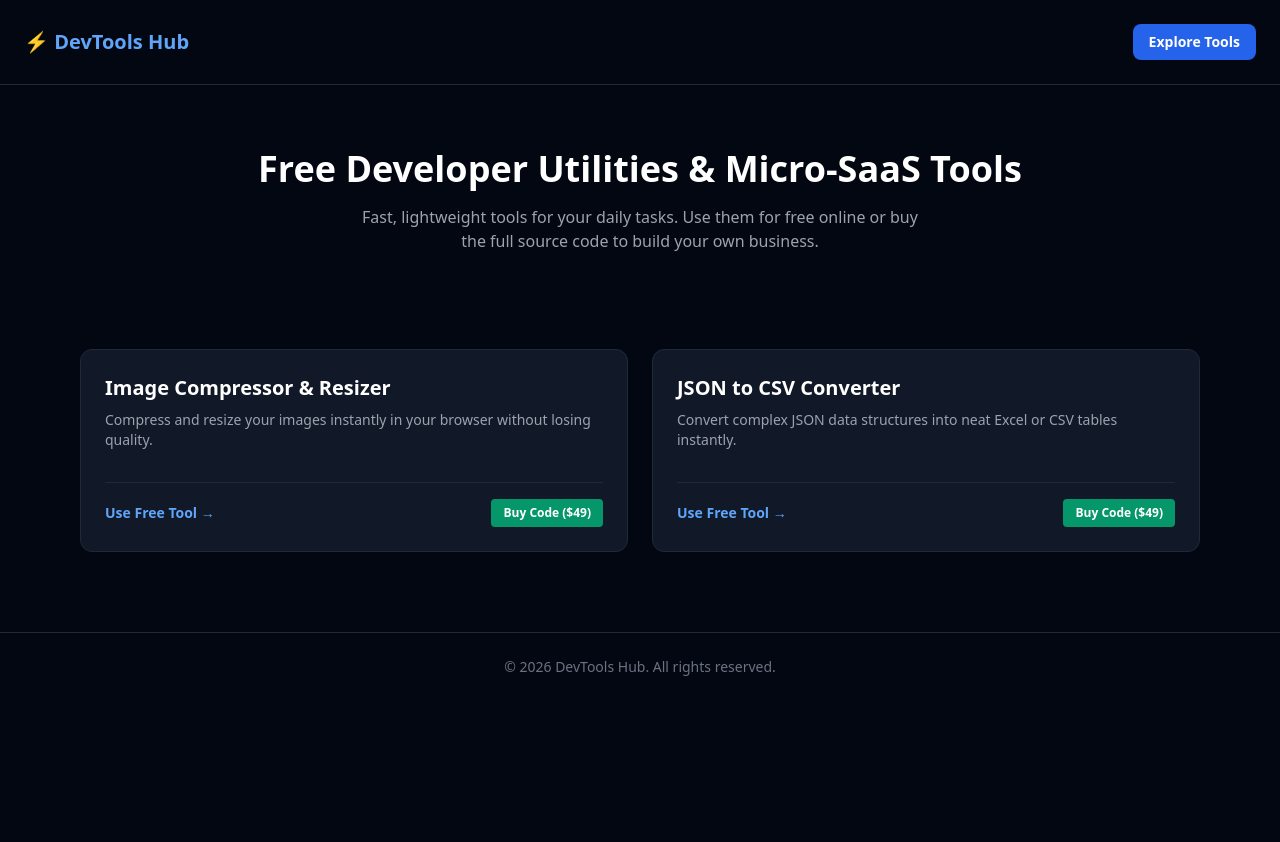
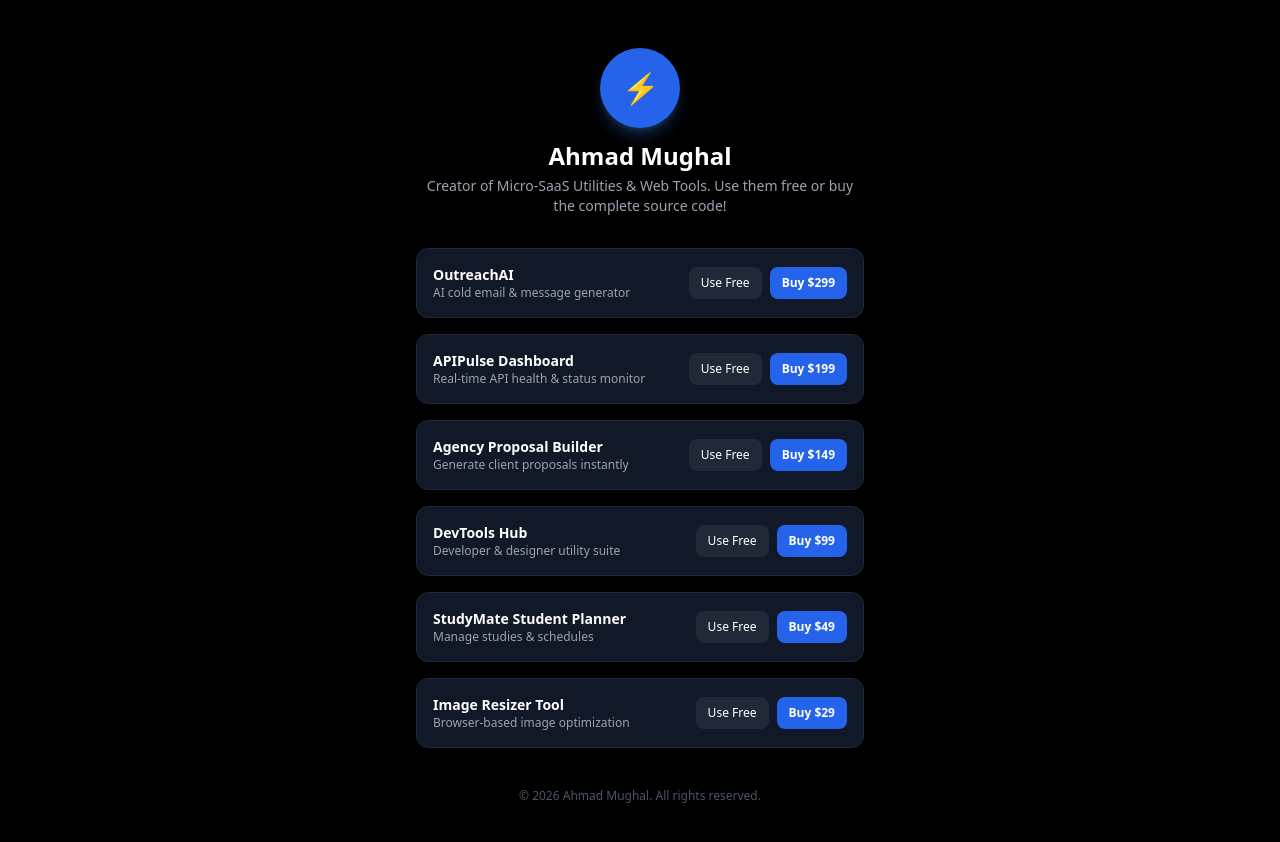
Before and after one commit to MAhmad119/Micro-SaaS-Tools-, a plain HTML site: page index.html in a window 1280 px wide. Before the commit the page ends 800 px from the top, so only its background shows below. Drawn offline with nearby package versions, Linux system fonts and the light colour scheme.

Commit message:
Revamp index.html with new title and layout
Updated the title and modified the layout and content of the body, including the header, tools section, and footer.

```diff
--- a/index.html
+++ b/index.html
@@ -3,55 +3,100 @@
 <head>
     <meta charset="UTF-8">
     <meta name="viewport" content="width=device-width, initial-scale=1.0">
-    <title>DevTools Hub & Micro-SaaS Store</title>
+    <title>Ahmad's Micro-SaaS & Tools Hub 🚀</title>
     <script src="https://cdn.tailwindcss.com"></script>
 </head>
-<body class="bg-gray-950 text-white font-sans">
+<body class="bg-black text-white font-sans min-h-screen flex flex-col items-center py-12 px-4">
 
-    <!-- Header / Navbar -->
-    <header class="flex justify-between items-center p-6 border-b border-gray-800">
-        <h1 class="text-xl font-bold text-blue-400">⚡ DevTools Hub</h1>
-        <a href="#tools" class="bg-blue-600 px-4 py-2 rounded-lg text-sm font-semibold hover:bg-blue-500">Explore Tools</a>
-    </header>
+    <!-- Profile Header (Beacons Style) -->
+    <div class="max-w-md w-full text-center mb-8">
+        <div class="w-20 h-20 bg-blue-600 rounded-full mx-auto flex items-center text-3xl justify-center font-bold mb-3 shadow-lg shadow-blue-500/30">
+            ⚡
+        </div>
+        <h1 class="text-2xl font-bold">Ahmad Mughal</h1>
+        <p class="text-gray-400 text-sm mt-1">Creator of Micro-SaaS Utilities & Web Tools. Use them free or buy the complete source code!</p>
+    </div>
 
-    <!-- Hero Section -->
-    <section class="text-center py-16 px-4">
-        <h2 class="text-4xl font-extrabold mb-4">Free Developer Utilities & Micro-SaaS Tools</h2>
-        <p class="text-gray-400 max-w-xl mx-auto mb-8">Fast, lightweight tools for your daily tasks. Use them for free online or buy the full source code to build your own business.</p>
-    </section>
+    <!-- Tools Stack (Beacons Links Container) -->
+    <div class="max-w-md w-full space-y-4">
 
-    <!-- Tools Grid Section -->
-    <section id="tools" class="max-w-6xl mx-auto px-4 pb-20 grid grid-cols-1 md:grid-cols-2 gap-6">
-
-        <!-- Tool 1 -->
-        <div class="bg-gray-900 border border-gray-800 p-6 rounded-xl flex flex-col justify-between">
+        <!-- Tool 1: OutreachAI -->
+        <div class="bg-gray-900 border border-gray-800 p-4 rounded-xl flex items-center justify-between hover:border-blue-500 transition">
             <div>
-                <h3 class="text-xl font-bold mb-2">Image Compressor & Resizer</h3>
-                <p class="text-gray-400 text-sm mb-4">Compress and resize your images instantly in your browser without losing quality.</p>
+                <h3 class="font-bold text-sm">OutreachAI</h3>
+                <p class="text-xs text-gray-400">AI cold email & message generator</p>
             </div>
-            <div class="flex items-center justify-between mt-4 pt-4 border-t border-gray-800">
-                <a href="#" class="text-blue-400 font-semibold text-sm hover:underline">Use Free Tool →</a>
-                <a href="https://gumroad.com" target="_blank" class="bg-emerald-600 px-3 py-1.5 rounded text-xs font-bold hover:bg-emerald-500">Buy Code ($49)</a>
+            <div class="flex items-center space-x-2">
+                <a href="https://ai-outreach-web.vercel.app/" target="_blank" class="text-xs bg-gray-800 px-3 py-2 rounded-lg hover:bg-gray-700">Use Free</a>
+                <a href="https://link.payoneer.com/Token?t=BCF33367AACD45248CC2E3D60535E5FA&src=mobile" target="_blank" class="text-xs bg-blue-600 px-3 py-2 rounded-lg font-bold hover:bg-blue-500">Buy $299</a>
             </div>
         </div>
 
-        <!-- Tool 2 -->
-        <div class="bg-gray-900 border border-gray-800 p-6 rounded-xl flex flex-col justify-between">
+        <!-- Tool 2: APIPulse -->
+        <div class="bg-gray-900 border border-gray-800 p-4 rounded-xl flex items-center justify-between hover:border-blue-500 transition">
             <div>
-                <h3 class="text-xl font-bold mb-2">JSON to CSV Converter</h3>
-                <p class="text-gray-400 text-sm mb-4">Convert complex JSON data structures into neat Excel or CSV tables instantly.</p>
+                <h3 class="font-bold text-sm">APIPulse Dashboard</h3>
+                <p class="text-xs text-gray-400">Real-time API health & status monitor</p>
             </div>
-            <div class="flex items-center justify-between mt-4 pt-4 border-t border-gray-800">
-                <a href="#" class="text-blue-400 font-semibold text-sm hover:underline">Use Free Tool →</a>
-                <a href="https://gumroad.com" target="_blank" class="bg-emerald-600 px-3 py-1.5 rounded text-xs font-bold hover:bg-emerald-500">Buy Code ($49)</a>
+            <div class="flex items-center space-x-2">
+                <a href="#" target="_blank" class="text-xs bg-gray-800 px-3 py-2 rounded-lg hover:bg-gray-700">Use Free</a>
+                <a href="https://link.payoneer.com/Token?t=3128A10E961E4C11A96D1589FC704E15&src=mobile" target="_blank" class="text-xs bg-blue-600 px-3 py-2 rounded-lg font-bold hover:bg-blue-500">Buy $199</a>
             </div>
         </div>
 
-    </section>
+        <!-- Tool 3: Agency Proposal Builder -->
+        <div class="bg-gray-900 border border-gray-800 p-4 rounded-xl flex items-center justify-between hover:border-blue-500 transition">
+            <div>
+                <h3 class="font-bold text-sm">Agency Proposal Builder</h3>
+                <p class="text-xs text-gray-400">Generate client proposals instantly</p>
+            </div>
+            <div class="flex items-center space-x-2">
+                <a href="https://agency-proposal-builder.vercel.app/" target="_blank" class="text-xs bg-gray-800 px-3 py-2 rounded-lg hover:bg-gray-700">Use Free</a>
+                <a href="https://link.payoneer.com/Token?t=336317ACB9E74DE6A25C9350A6391816&src=mobile" target="_blank" class="text-xs bg-blue-600 px-3 py-2 rounded-lg font-bold hover:bg-blue-500">Buy $149</a>
+            </div>
+        </div>
+
+        <!-- Tool 4: DevTools Hub Pro -->
+        <div class="bg-gray-900 border border-gray-800 p-4 rounded-xl flex items-center justify-between hover:border-blue-500 transition">
+            <div>
+                <h3 class="font-bold text-sm">DevTools Hub</h3>
+                <p class="text-xs text-gray-400">Developer & designer utility suite</p>
+            </div>
+            <div class="flex items-center space-x-2">
+                <a href="https://devtools-hub-pro.vercel.app/" target="_blank" class="text-xs bg-gray-800 px-3 py-2 rounded-lg hover:bg-gray-700">Use Free</a>
+                <a href="https://link.payoneer.com/Token?t=516FFF67BFDD433EB2810604EE6F19EE&src=mobile" target="_blank" class="text-xs bg-blue-600 px-3 py-2 rounded-lg font-bold hover:bg-blue-500">Buy $99</a>
+            </div>
+        </div>
+
+        <!-- Tool 5: StudyMate Student Planner -->
+        <div class="bg-gray-900 border border-gray-800 p-4 rounded-xl flex items-center justify-between hover:border-blue-500 transition">
+            <div>
+                <h3 class="font-bold text-sm">StudyMate Student Planner</h3>
+                <p class="text-xs text-gray-400">Manage studies & schedules</p>
+            </div>
+            <div class="flex items-center space-x-2">
+                <a href="https://studymate-student-planner-ctlw.vercel.app/" target="_blank" class="text-xs bg-gray-800 px-3 py-2 rounded-lg hover:bg-gray-700">Use Free</a>
+                <a href="#" target="_blank" class="text-xs bg-blue-600 px-3 py-2 rounded-lg font-bold hover:bg-blue-500">Buy $49</a>
+            </div>
+        </div>
+
+        <!-- Tool 6: Image Resizer Tool -->
+        <div class="bg-gray-900 border border-gray-800 p-4 rounded-xl flex items-center justify-between hover:border-blue-500 transition">
+            <div>
+                <h3 class="font-bold text-sm">Image Resizer Tool</h3>
+                <p class="text-xs text-gray-400">Browser-based image optimization</p>
+            </div>
+            <div class="flex items-center space-x-2">
+                <a href="https://image-resizer-tool-one.vercel.app/" target="_blank" class="text-xs bg-gray-800 px-3 py-2 rounded-lg hover:bg-gray-700">Use Free</a>
+                <a href="#" target="_blank" class="text-xs bg-blue-600 px-3 py-2 rounded-lg font-bold hover:bg-blue-500">Buy $29</a>
+            </div>
+        </div>
+
+    </div>
 
     <!-- Footer -->
-    <footer class="text-center py-6 border-t border-gray-800 text-gray-500 text-sm">
-        <p>© 2026 DevTools Hub. All rights reserved.</p>
+    <footer class="mt-auto pt-10 text-center text-gray-600 text-xs">
+        <p>© 2026 Ahmad Mughal. All rights reserved.</p>
     </footer>
 
 </body>
```
